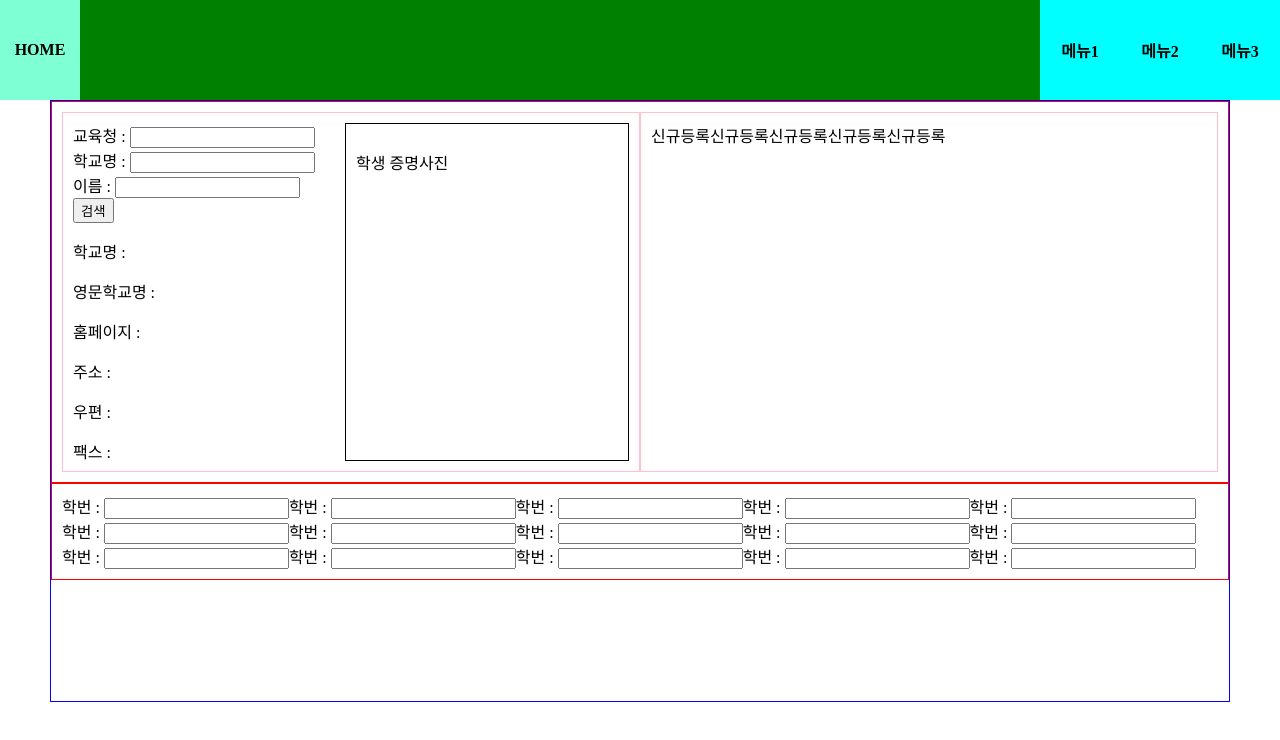
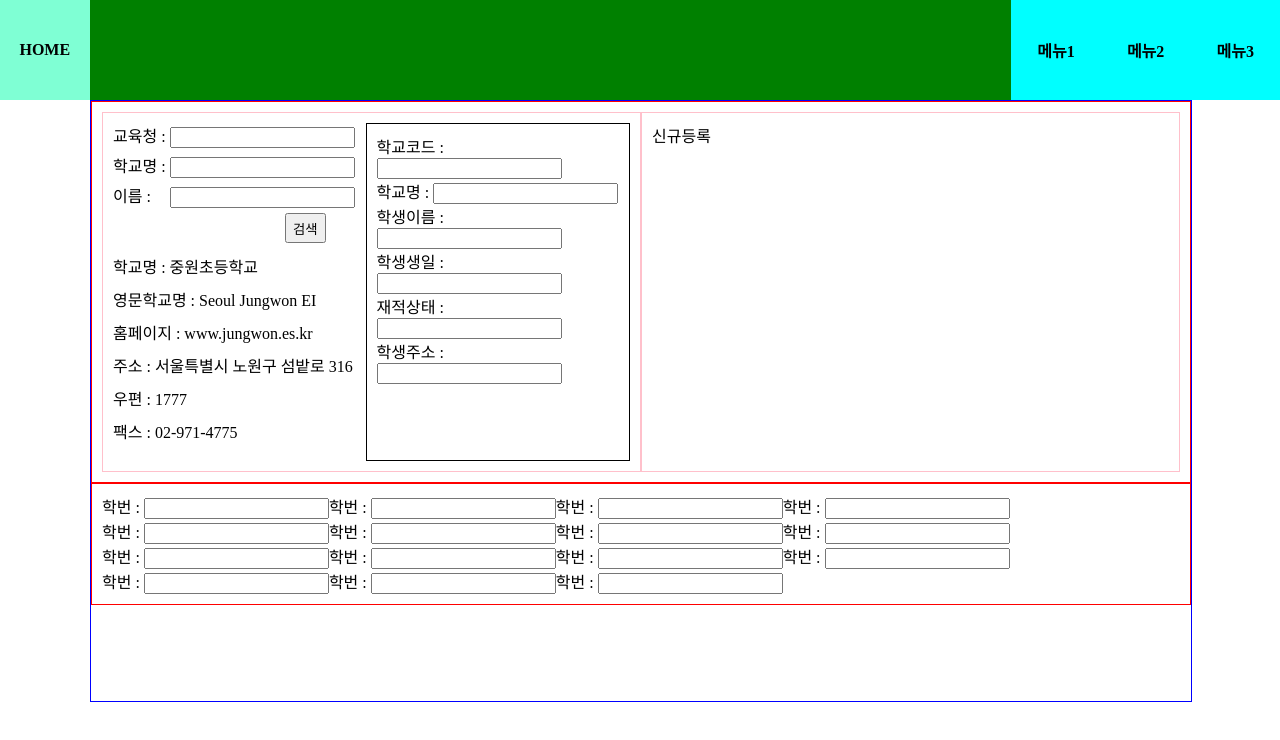
Before and after one commit to Gominbong2/card, a React (Create React App) app in the folder front/: page / in a window 1280 px wide. Shown: the top 740 px of the page. Built offline with nearby package versions, Linux system fonts and the light colour scheme; no server answers.

Commit message:
ui개선

```diff
--- a/front/src/components/list/List.tsx
+++ b/front/src/components/list/List.tsx
@@ -52,6 +52,7 @@ function Home() {
   // 원하시면 return 내부의 JSX를 모두 제거하고 빈 div만 남겨도 됩니다.
   return (
     <>
+      <div className="list-container">
         <div className="list-container-wrap">
           <div className="top-container-wrap">
             <div className="top-container-left">
@@ -65,28 +66,40 @@ function Home() {
                 <div>
                   이름 : <input type="text" />
                 </div>
-
                 <div>
                   <button>검색 </button>
                 </div>
                 <div>
-                <p>학교명 : </p>
-                <p>영문학교명 : </p>
-                <p>홈페이지 : </p>
-                <p>주소 : </p>
-                <p>우편 : </p>
-                <p>팩스 : </p>
+                  <p>학교명 : 중원초등학교</p>
+                  <p>영문학교명 : Seoul Jungwon EI </p>
+                  <p>홈페이지 : www.jungwon.es.kr </p>
+                  <p>주소 : 서울특별시 노원구 섬밭로 316 </p>
+                  <p>우편 : 1777</p>
+                  <p>팩스 : 02-971-4775</p>
                 </div>
               </div>
               <div className="top-container-left-right">
-              <p>학생 증명사진</p>
+                <div>
+                  학교코드 : <input type="text" />
+                </div>
+                <div>
+                  학교명 : <input type="text" />
+                </div>
+                <div>
+                  학생이름 : <input type="text" />
+                </div>
+                <div>
+                  학생생일 : <input type="text" />
+                </div>
+                <div>
+                  재적상태 : <input type="text" />
+                </div>
+                <div>
+                  학생주소 : <input type="text" />
+                </div>
               </div>
             </div>
             <div className="top-container-right">
-            <div>신규등록</div>
-            <div>신규등록</div>
-            <div>신규등록</div>
-            <div>신규등록</div>
               <div>신규등록</div>
             </div>
           </div>
@@ -138,6 +151,7 @@ function Home() {
             </div>
           </div>
         </div>
+      </div>
     </>
   );
 }
--- a/front/src/styles/header.scss
+++ b/front/src/styles/header.scss
@@ -2,7 +2,20 @@ body {
   height: 100%;
   margin: 0;
 }
-
+input[type="text"] {
+  font-family: "Malgun Gothic", "맑은 고딕", "Apple SD Gothic Neo",
+    "Noto Sans KR", Dotum, "돋움", sans-serif;
+  /* 위 폰트들은 한국어 표시에 적합하며, 사용자 시스템에 해당 폰트가 설치되어 있을 경우 우선적으로 사용됩니다.
+    'Noto Sans KR' 같은 웹 폰트를 사용하려면 프로젝트에 해당 폰트를 포함시켜야 합니다.
+  */
+  box-sizing: border-box; /* 패딩과 테두리를 너비/높이에 포함시켜 계산합니다. */
+  line-height: normal; /* 또는 필요에 따라 구체적인 값 (예: 1.5)을 설정합니다. */
+  letter-spacing: -0.02em; /* 자간을 미세 조정하여 가독성을 높이거나, 움직임을 줄일 수 있습니다 (선택 사항). */
+  /* 아래 속성들은 특정 상황에서 도움이 될 수 있지만, 필수는 아닙니다.
+    font-kerning: none;
+    font-variant-ligatures: no-common-ligatures;
+  */
+}
 .header-container-wrap {
   height: 100px;
   min-width: 1200px;
@@ -13,28 +26,29 @@ body {
     background-color: aquamarine;
     display: flex;
     align-items: center;
-    text-align: center;
+    justify-content: center;
+    width: 7%;
     > div:first-child {
-      width: 80px;
       font-weight: bold;
     }
   }
+
   .right-menu {
     background-color: aqua;
     display: flex;
     align-items: center;
     text-align: center;
     > div:nth-child(1) {
-      width: 80px;
       font-weight: bold;
+      width: 7vw;
     }
     > div:nth-child(2) {
-      width: 80px;
       font-weight: bold;
+      width: 7vw;
     }
     > div:nth-child(3) {
-      width: 80px;
       font-weight: bold;
+      width: 7vw;
     }
   }
 }
--- a/front/src/styles/list.scss
+++ b/front/src/styles/list.scss
@@ -1,9 +1,14 @@
+.list-container {
+  max-width: 1200px;
+  width: 100%;
+  margin: 0 auto;
+}
+
 .list-container-wrap {
   display: flex;
   flex-direction: column;
   border: 1px blue solid;
   height: 600px;
-  margin: 0 auto;
   margin-left: 50px;
   margin-right: 50px;
   min-width: 1100px;
@@ -24,6 +29,21 @@
         display: flex;
         flex-direction: column;
         width: 50%;
+
+        > div {
+          height: 30px;
+        }
+        > div:nth-child(3) > input {
+          margin-left: 15px;
+        }
+        > div:nth-child(4) {
+          display: flex;
+          justify-content: end;
+          margin-right: 30px;
+        }
+        > div:nth-child(5) > p {
+          line-height: 17px;
+        }
       }
 
       .top-container-left-right {
```
Lines whose indentation alone changed are shown as unchanged.
